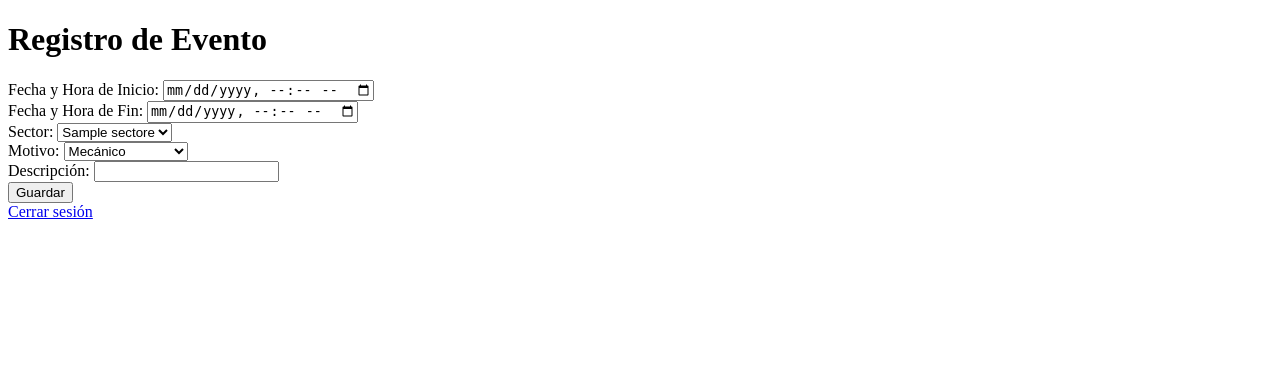
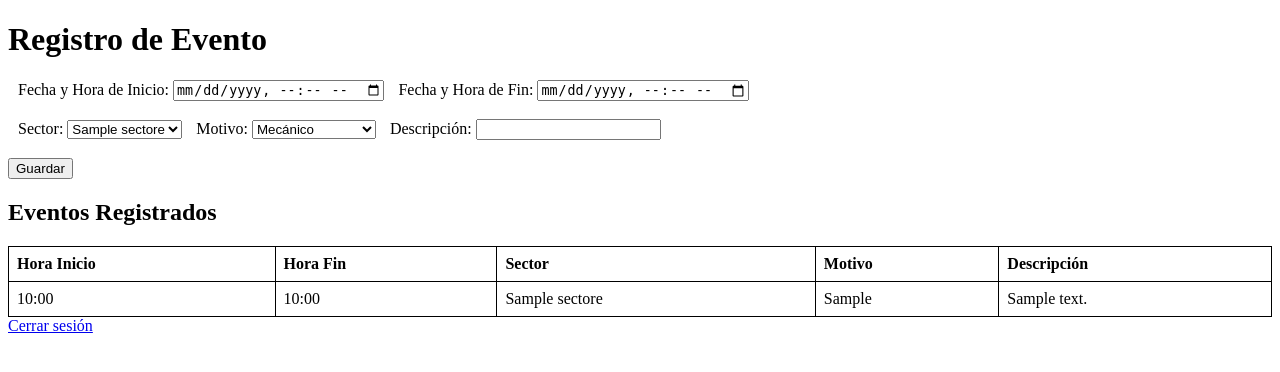
Before and after one commit to hzaquelli82/APSA-BDMto, a Flask app: page /eventos in a window 1280 px wide. Shown: the top 372 px of the page. Run offline with Flask 3, Linux system fonts and the light colour scheme; the visitor is signed in with stand-in values (Sample User, id 1); tables that the repository leaves empty hold one stand-in row (values such as "Sample post").

Commit message:
Primer formulario de carga de eventos

```diff
--- a/Proyecto_Flask/Carga Eventos/app.py
+++ b/Proyecto_Flask/Carga Eventos/app.py
@@ -1,10 +1,15 @@
-from flask import Flask
+from flask import Flask, render_template, redirect, url_for
 from config import Config
 from models import db
 from routes.auth import auth_bp
 from routes.eventos import eventos_bp
 
 app = Flask(__name__)
+
+@app.route("/")
+def index():
+    return redirect(url_for('auth.login'))  # Redirect to the login page
+
 app.config.from_object(Config)
 
 db.init_app(app)
--- a/Proyecto_Flask/Carga Eventos/routes/eventos.py
+++ b/Proyecto_Flask/Carga Eventos/routes/eventos.py
@@ -3,7 +3,7 @@ from models import db, Evento, Sector
 
 eventos_bp = Blueprint('eventos', __name__)
 
-motivos = ["Mecánico", "Tolva Llena", "Falta MP", "Sistema", "Corte de Energía", "Eléctrico tablero"]
+motivos = ["Mecánico", "Tolva Llena", "Falta MP", "Sistema", "Corte de Energía", "Eléctrico"]
 
 @eventos_bp.route('/eventos', methods=['GET', 'POST'])
 def agregar_evento():
@@ -25,5 +25,12 @@ def agregar_evento():
         db.session.commit()
         flash("Evento agregado con éxito", "success")
         return redirect(url_for('eventos.agregar_evento'))
+    eventos = Evento.query.all() # Obtener todos los eventos
+    return render_template('agregar_evento.html', sectores=sectores, motivos=motivos, eventos=eventos)
+    # return render_template('agregar_evento.html', sectores=sectores, motivos=motivos)
 
-    return render_template('agregar_evento.html', sectores=sectores, motivos=motivos)
+
+@eventos_bp.route('/ver_eventos')
+def ver_eventos():
+    eventos = Evento.query.all() # Obtén todos los eventos de la base de datos
+    return render_template('ver_eventos.html', eventos=eventos)
--- a/Proyecto_Flask/Carga Eventos/templates/agregar_evento.html
+++ b/Proyecto_Flask/Carga Eventos/templates/agregar_evento.html
@@ -1,38 +1,78 @@
 <!DOCTYPE html>
 <html lang="es">
-<head>
-    <meta charset="UTF-8">
-    <title>Agregar Evento</title>
-</head>
+    <head>
+        <meta charset="UTF-8">
+        <title>Agregar Evento</title>
+        <style>
+            label {
+                margin-left: 10px; /* Espacio entre labels */
+            }
+            table {
+                border-collapse: collapse; /* Collapse borders for cleaner look */
+                width: 100%;
+            }
+
+            th, td {
+                border: 1px solid black; /* Add borders to cells */
+                padding: 8px; /* Add some padding for readability */
+                text-align: left; /* Align text to the left */
+            }
+        </style>
+    </head>
 <body>
     <h1>Registro de Evento</h1>
     <form method="POST">
         <label>Fecha y Hora de Inicio:</label>
-        <input type="datetime-local" name="fecha_hora_inicio" required><br>
+        <input type="datetime-local" name="fecha_hora_inicio" required>
 
         <label>Fecha y Hora de Fin:</label>
-        <input type="datetime-local" name="fecha_hora_fin"><br>
+        <input type="datetime-local" name="fecha_hora_fin"><br><br>
 
         <label>Sector:</label>
         <select name="id_sector">
             {% for sector in sectores %}
                 <option value="{{ sector.id_sector }}">{{ sector.nombre }}</option>
             {% endfor %}
-        </select><br>
+        </select>
 
         <label>Motivo:</label>
         <select name="motivo">
             {% for motivo in motivos %}
                 <option value="{{ motivo }}">{{ motivo }}</option>
             {% endfor %}
-        </select><br>
+        </select>
 
         <label>Descripción:</label>
-        <input type="text" name="descripcion_m"><br>
+        <input type="text" name="descripcion_m"><br><br>
 
         <button type="submit">Guardar</button>
     </form>
 
+
+    <h2>Eventos Registrados</h2>
+    <table>
+        <thead>
+            <tr>
+                <th>Hora Inicio</th>
+                <th>Hora Fin</th>
+                <th>Sector</th>
+                <th>Motivo</th>
+                <th>Descripción</th>
+            </tr>
+        </thead>
+        <tbody>
+            {% for evento in eventos %}
+                <tr>
+                    <td>{{ evento.fecha_hora_inicio.strftime('%H:%M') }}</td>  <!-- Show only time -->
+                    <td>{{ evento.fecha_hora_fin.strftime('%H:%M') if evento.fecha_hora_fin else '' }}</td>  <!-- Show only time, handle None -->
+                    <td>{{ evento.sector.nombre }}</td>
+                    <td>{{ evento.motivo }}</td>
+                    <td>{{ evento.descripcion_m }}</td>
+                </tr>
+            {% endfor %}
+        </tbody>
+    </table>
+
     <a href="{{ url_for('auth.logout') }}">Cerrar sesión</a>
 </body>
 </html>
```
Also changed, not shown: Proyecto_Flask/Carga Eventos/templates/base.html (+18 -0 lines), Proyecto_Flask/Carga Eventos/templates/ver_eventos.html (added, +33 -0 lines), 1 other file.
